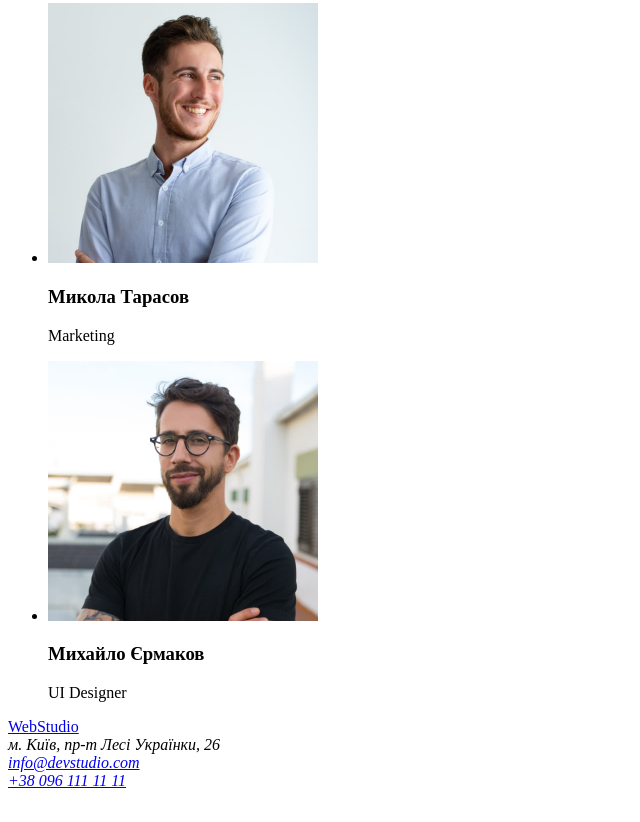
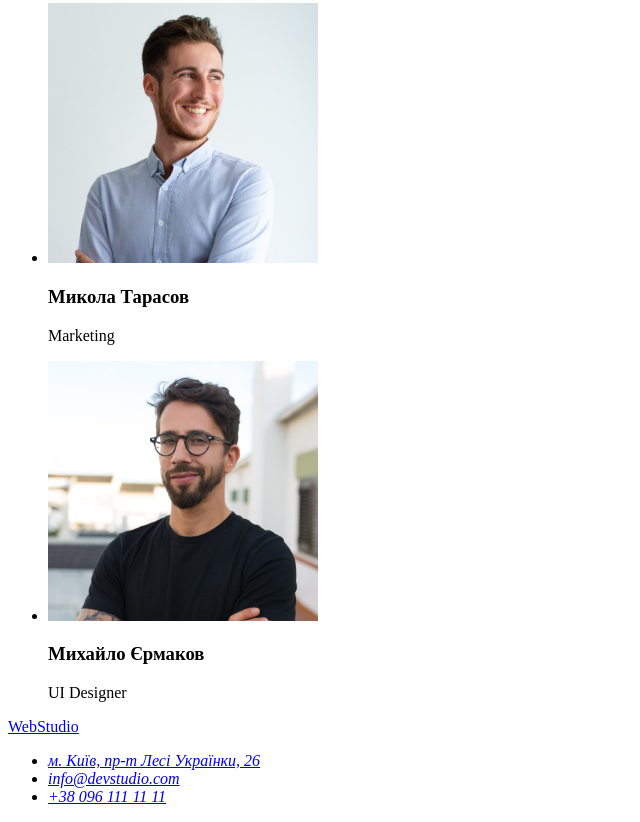
Before and after one commit to ElenaBagriy/goit-markup-hw-01, a plain HTML site: page index.html in a window 1280 px wide. Shown: the part 2333-3155 px from the top of the page, without its empty margins (0-640 px from the left). Before the commit the page ends 3131 px from the top, so only its background shows below. Drawn offline with Linux system fonts and the light colour scheme.

Commit message:
Виправляє помилки в index.html

```diff
--- a/index.html
+++ b/index.html
@@ -89,9 +89,11 @@
     <footer>
         <a href="/"><span>Web</span>Studio</a>
         <address>
-            м. Київ, пр-т Лесі Українки, 26<br>
-            <a href="mailto:info@devstudio.com">info@devstudio.com</a><br>
-            <a href="tel:+380961111111">+38 096 111 11 11</a>
+            <ul>
+                <li><a href="https://goo.gl/maps/XZDwD4f3hRk5bJ4y6">м. Київ, пр-т Лесі Українки, 26</a></li>
+                <li><a href="mailto:info@devstudio.com">info@devstudio.com</a></li>
+                <li><a href="tel:+380961111111">+38 096 111 11 11</a></li>
+            </ul>
         </address>
     </footer>
 </body>
```
Also changed, not shown: .prettierrc.json (renamed from prettierrc.json).
